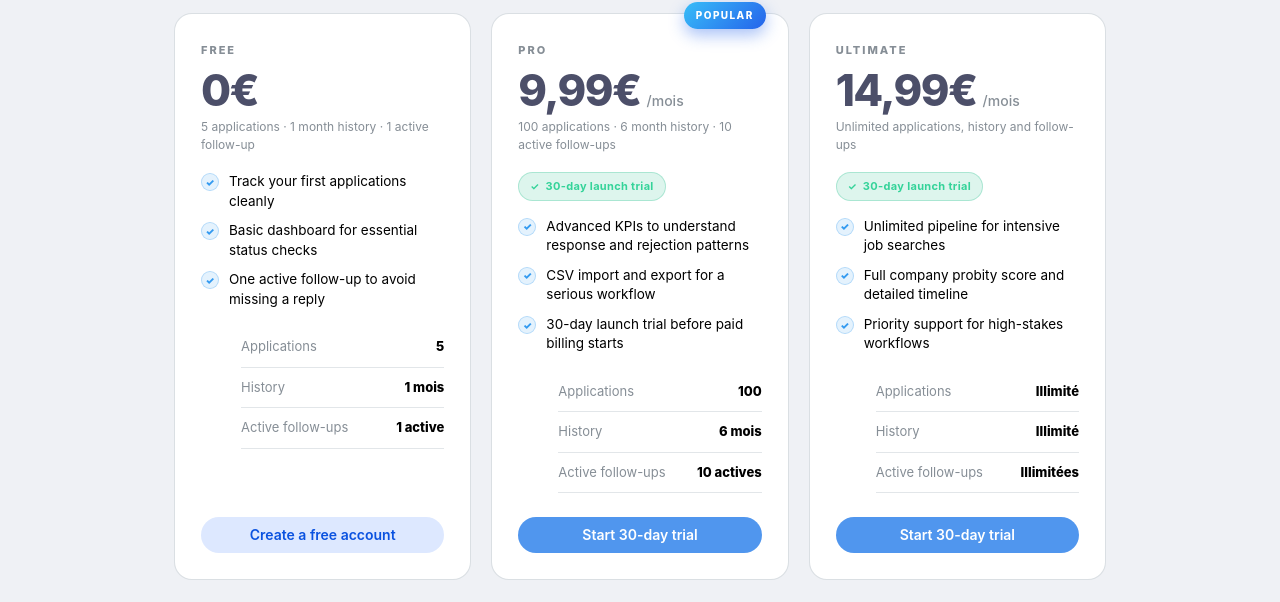
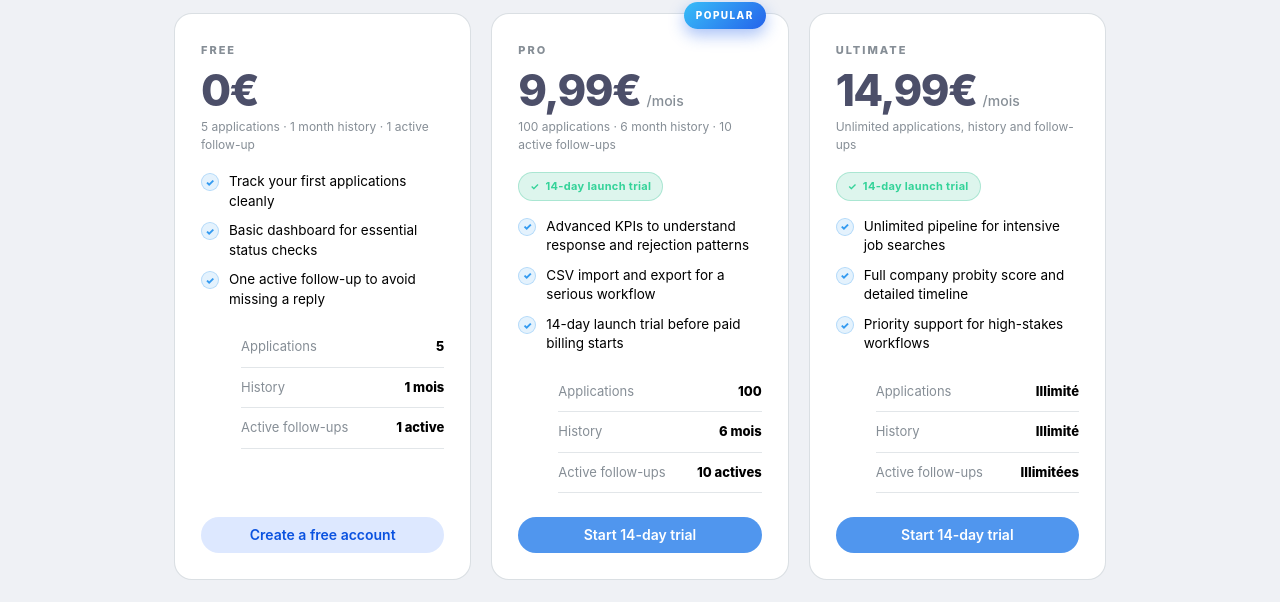
Before and after one commit to darkiron/offertrail, a React (Vite) app in the folder frontend/: page / in a window 1280 px wide. Shown: the part 2210-2812 px from the top of the page. Built offline with nearby package versions, Linux system fonts and the light colour scheme; no server answers.

Commit message:
⚙️ chore(pricing): set launch trial to 14 days

```diff
--- a/frontend/src/i18n.tsx
+++ b/frontend/src/i18n.tsx
@@ -412,8 +412,8 @@ const translations = {
         promoLabel: 'Promo code (optional)',
         promoPlaceholder: 'Configured in Stripe',
         promoDescription: 'Accepted codes are managed from Stripe coupons.',
-        trialPill: '30-day launch trial',
-        trialCta: 'Start 30-day trial',
+        trialPill: '14-day launch trial',
+        trialCta: 'Start 14-day trial',
         redirecting: 'Redirecting to Stripe...',
         currentPlan: 'Your current plan',
         downgrade: 'Downgrade not available',
@@ -428,7 +428,7 @@ const translations = {
         proYearlyNote: '99€/year · 100 applications · 6 month history',
         proFeature1: 'Advanced KPIs to understand response and rejection patterns',
         proFeature2: 'CSV import and export for a serious workflow',
-        proFeature3: '30-day launch trial before paid billing starts',
+        proFeature3: '14-day launch trial before paid billing starts',
         ultimateName: 'Ultimate',
         ultimateMonthlyNote: 'Unlimited applications, history and follow-ups',
         ultimateYearlyNote: '149€/year · unlimited',
@@ -881,8 +881,8 @@ const translations = {
         promoLabel: 'Code promo (optionnel)',
         promoPlaceholder: 'Configuré dans Stripe',
         promoDescription: 'Les codes acceptés se gèrent depuis les coupons Stripe.',
-        trialPill: 'Essai lancement 30 jours',
-        trialCta: 'Essayer 30 jours',
+        trialPill: 'Essai lancement 14 jours',
+        trialCta: 'Essayer 14 jours',
         redirecting: 'Redirection vers Stripe...',
         currentPlan: 'Ton plan actuel',
         downgrade: 'Downgrade impossible',
@@ -897,7 +897,7 @@ const translations = {
         proYearlyNote: '99€/an · 100 candidatures · historique 6 mois',
         proFeature1: 'KPIs avancés pour comprendre réponses et refus',
         proFeature2: 'Import et export CSV pour un workflow sérieux',
-        proFeature3: 'Essai lancement 30 jours avant facturation',
+        proFeature3: 'Essai lancement 14 jours avant facturation',
         ultimateName: 'Ultimate',
         ultimateMonthlyNote: 'Candidatures, historique et relances illimités',
         ultimateYearlyNote: '149€/an · illimité',
```
Also changed, not shown: 1 other file (tests, documents, lock files or other folders).
